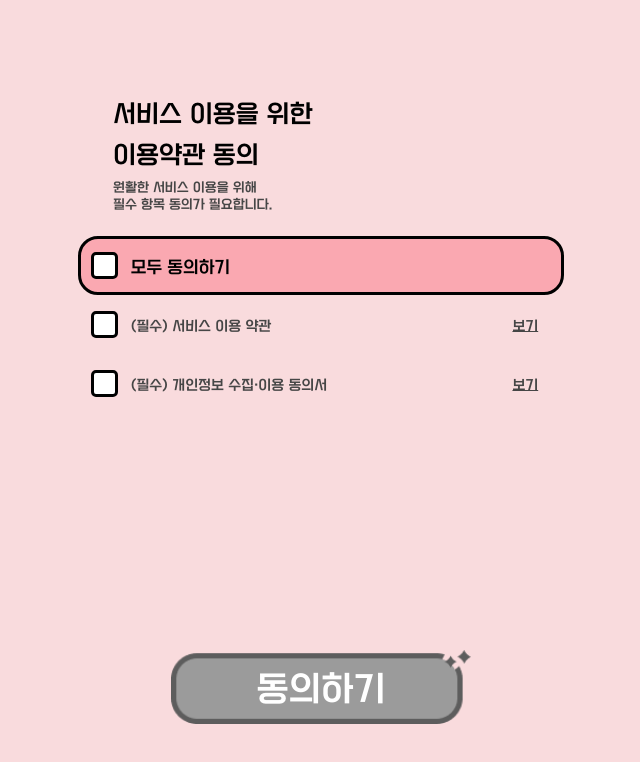
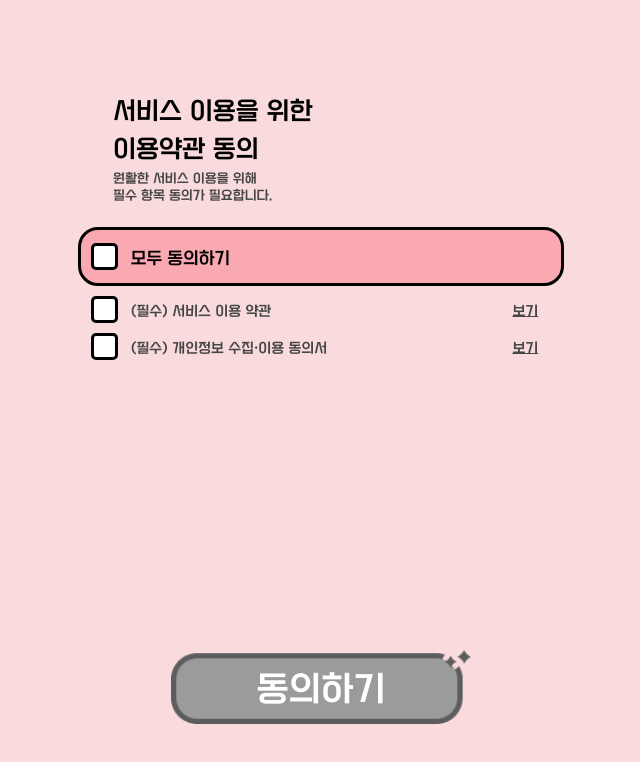
Before and after one commit to HICC-2024-PROJECT-PRESENTATION-CONTEST/Team3-Frontend, a React (Vite) app in the folder hi-cc/: page /agreement in a window 1280 px wide. Shown: the top 762 px of the page, without its empty margins (319-959 px from the left). Built offline with nearby package versions, Linux system fonts and the light colour scheme.

Commit message:
design: 버튼 border 컬러, 폰트 컬러 등 명시

```diff
--- a/hi-cc/src/pages/userPage/Agreement/Agreement.jsx
+++ b/hi-cc/src/pages/userPage/Agreement/Agreement.jsx
@@ -126,8 +126,9 @@ const Title = styled.span`
 `
 
 const TitleText = styled.div`
-    margin: 1vh 0;
+    margin: min(1vh, 5px) 0;
     font-size: 25px;
+    word-break: keep-all;
 `
 
 const DescriptionText = styled.div`
@@ -142,10 +143,10 @@ const AgreeAllButton = styled.div`
     min-width: 230px;
     max-width: 480px;
     height: 53px;
-    border: solid;
-    border-width: 3px;
+
+    margin-bottom: 5px;
+    border: solid 3px #000000;
     border-radius: 20px;
-    border-color: #000000;
     background-color: #FAA8B1;
     justify-content: center;
     cursor: pointer;
@@ -158,7 +159,7 @@ const CheckboxWrapper = styled.div`
     min-width: 200px;
     max-width: 460px;
     height: auto;
-    margin: 2vh 0;
+    margin: min(2vh, 5px) 0;
     font-size: 14px;
     align-items: center;
     cursor: pointer;
--- a/hi-cc/src/pages/userPage/MyPage/BasicInfo.jsx
+++ b/hi-cc/src/pages/userPage/MyPage/BasicInfo.jsx
@@ -183,6 +183,7 @@ const QuitButton = styled.button`
     justify-content: center;
     align-items: center;
     text-align: center;
+    color: #000000;
 
     padding: 3px 8px;
     margin: 10px;
--- a/hi-cc/src/pages/userPage/MyPage/MyPage.jsx
+++ b/hi-cc/src/pages/userPage/MyPage/MyPage.jsx
@@ -378,6 +378,7 @@ const EditButton = styled.button`
     border-radius: 5px;
     font-size: 10px;
     padding: 3px 8px;
+    color: #000000;
 
     background-color: #F94364;
 
--- a/hi-cc/src/pages/userPage/Profile/Profile.jsx
+++ b/hi-cc/src/pages/userPage/Profile/Profile.jsx
@@ -780,7 +780,7 @@ const EssentialMark = styled.span`
 const TextInput = styled.input`
     width: calc(100% - 10px);
     height: 18px;
-    padding: 5px 5px;
+    padding: 5px;
     font-size: 13px;
 
     border-color: ${(props) => props.$valid ? "#000000" : "#F94364"};
@@ -819,8 +819,10 @@ const TextInput = styled.input`
 
 const SelectInput = styled.select`
     width: 100%;
+    height: 31px;
     padding: 5px;
 
+    background-color: #FFFFFF;
     border-color: ${(props) => props.$valid ? "#000000" : "#F94364"};
     border-width: 2px;
     border-radius: 5px;
@@ -850,6 +852,7 @@ const Checkbox = styled.div`
     border-radius: 5px;
     margin-right: 10px;
     padding: 3px 15px;
+    color: #000000;
 
     background-color: ${(props) => props.$selected ? "#FAA8B1" : "#FFFFFF"};
     @media screen and (max-width: 360px) {
@@ -869,6 +872,8 @@ const CountButton = styled.button`
     border: solid 2px;
     border-radius: 5px;
     margin: 0 10px;
+    color: #000000;
+    border-color: #000000;
 
     background-color: ${(props) => props.$valid ? "#FAA8B1" : "#D9D9D9"};
 
--- a/hi-cc/src/pages/userPage/Profile/ProfilePicture.jsx
+++ b/hi-cc/src/pages/userPage/Profile/ProfilePicture.jsx
@@ -300,6 +300,7 @@ const Button = styled.button`
     border-radius: 20px;
 
     background-color: #9B9B9B;
+    border-color: #000000;
 
     font-size: 25px;
     color: #FFFFFF;
```
